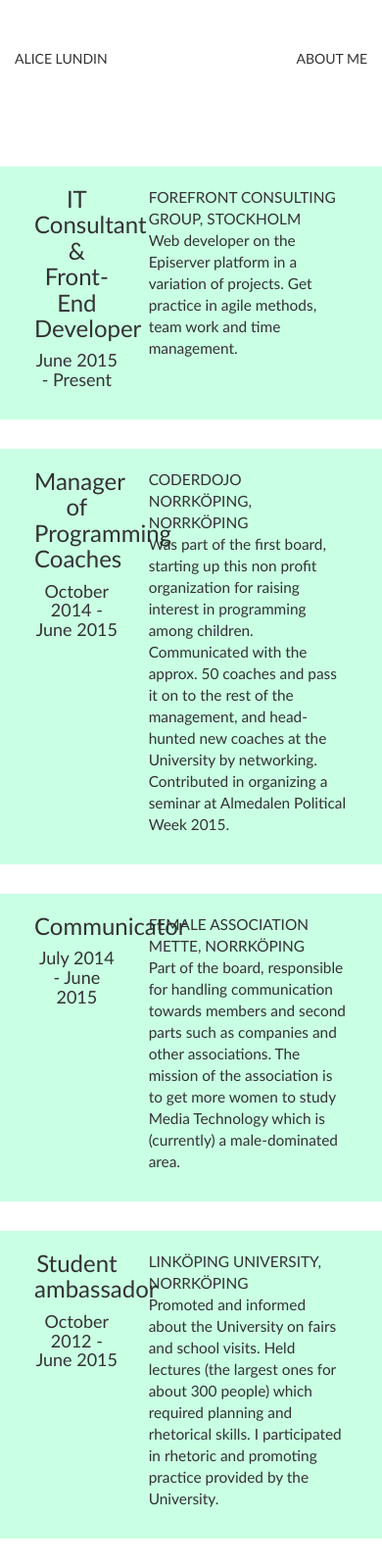
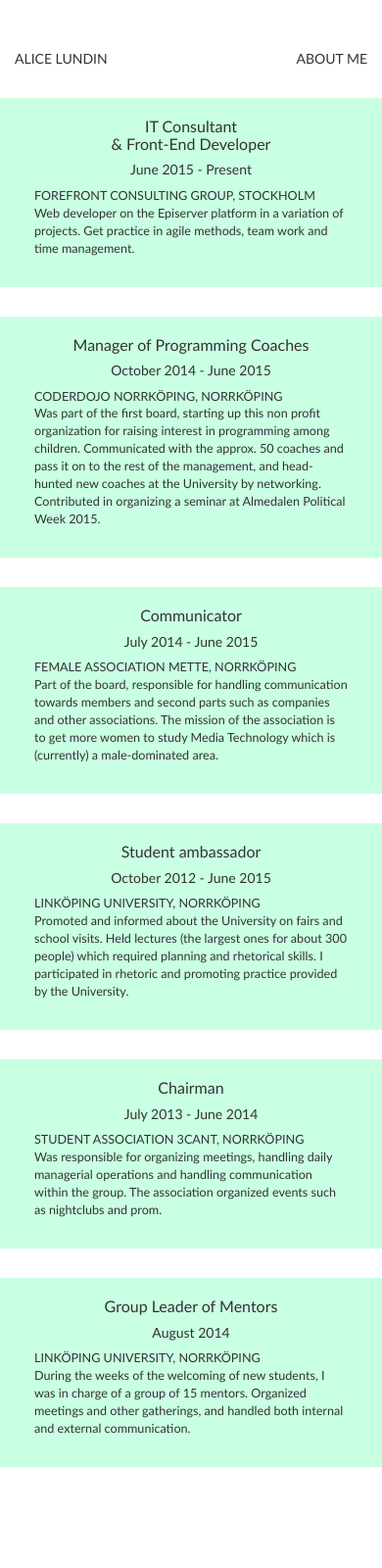
Before and after one commit to alundin/alicelundin.github.io, a plain HTML site: page pages/work.html in a window 390 px wide. Shown: the top 1600 px of the page at 98% size. After the commit the page ends 1497 px from the top, so only its background shows below. Drawn offline with Linux system fonts and the light colour scheme.

Commit message:
mobile styling

```diff
--- /dev/null
+++ b/less/mobilestyles.less
@@ -0,0 +1,41 @@
+@media (max-width: 767px) {
+
+    .navigation {
+        padding-bottom: 30px;
+    }
+
+    .maincontent {
+        .contentBox {
+
+            background-position: 25% 50%;
+            .contentText {
+            opacity: 1;
+            font-size: 28px;
+            top: 36%;
+
+            }
+        }
+
+        .box {
+            height: 115px;
+
+            .contactBox {
+                height: 40px;
+            }
+        }
+    }
+
+
+    .work {
+        .workYears h3 {
+            font-size: 16px;
+        }
+        .workYears h4 {
+            font-size: 14px;
+        }
+        p {
+            font-size: 0.9em;
+        }
+    }
+
+}
--- a/pages/work.html
+++ b/pages/work.html
@@ -8,6 +8,7 @@
     <link href="../bootstrap/css/bootstrap.css" rel="stylesheet" />
 
     <link href="../less/styles.css" rel="stylesheet" />
+    <link href="../less/mobilestyles.css" rel="stylesheet" />
 </head>
 <body>
 
@@ -26,13 +27,13 @@
     <!-- Forefront -->
     <div class="container maincontent">
         <div class="row work">
-            <div class="col-xs-4">
+            <div class="col-xs-12 col-sm-4">
                 <div class="workYears">
                     <h3>IT Consultant <br /> &amp; Front-End Developer</h3>
                     <h4>June 2015 - Present</h4>
                 </div>
             </div>
-            <div class="col-xs-8">
+            <div class="col-xs-12 col-sm-8 ">
                 <div class="workText">
                     <p>
                         FOREFRONT CONSULTING GROUP, STOCKHOLM  <br />
@@ -44,13 +45,13 @@
         </div>
         <!-- Coderdojo -->
         <div class="row work">
-            <div class="col-xs-4">
+            <div class="col-xs-12 col-sm-4">
                 <div class="workYears">
                     <h3>Manager of Programming Coaches</h3>
                     <h4>October 2014 - June 2015</h4>
                 </div>
             </div>
-            <div class="col-xs-8">
+            <div class="col-xs-12 col-sm-8">
                 <div class="workText">
                     <p>
                         CODERDOJO NORRKÖPING, NORRKÖPING <br />
@@ -62,13 +63,13 @@
         </div>
         <!-- Mette -->
         <div class="row work">
-            <div class="col-xs-4">
+            <div class="col-xs-12 col-sm-4">
                 <div class="workYears">
                     <h3>Communicator</h3>
                     <h4>July 2014 - June 2015</h4>
                 </div>
             </div>
-            <div class="col-xs-8">
+            <div class="col-xs-12 col-sm-8">
                 <div class="workText">
                     <p>
                         FEMALE ASSOCIATION METTE, NORRKÖPING <br />
@@ -80,13 +81,13 @@
         </div>
         <!-- Studentambassador -->
         <div class="row work">
-            <div class="col-xs-4">
+            <div class="col-xs-12 col-sm-4">
                 <div class="workYears">
                     <h3>Student ambassador</h3>
                     <h4>October 2012 - June 2015</h4>
                 </div>
             </div>
-            <div class="col-xs-8">
+            <div class="col-xs-12 col-sm-8">
                 <div class="workText">
                     <p>
                         LINKÖPING UNIVERSITY, NORRKÖPING <br />
@@ -99,13 +100,13 @@
 
         <!-- 3Cant -->
         <div class="row work">
-            <div class="col-xs-4">
+            <div class="col-xs-12 col-sm-4">
                 <div class="workYears">
                     <h3>Chairman</h3>
                     <h4>July 2013 - June 2014</h4>
                 </div>
             </div>
-            <div class="col-xs-8">
+            <div class="col-xs-12 col-sm-8">
                 <div class="workText">
                     <p>
                         STUDENT ASSOCIATION 3CANT, NORRKÖPING <br />
@@ -118,13 +119,13 @@
 
         <!-- Huvudklassfadder -->
         <div class="row work">
-            <div class="col-xs-4">
+            <div class="col-xs-12 col-sm-4">
                 <div class="workYears">
                     <h3>Group Leader of Mentors</h3>
                     <h4>August 2014</h4>
                 </div>
             </div>
-            <div class="col-xs-8">
+            <div class="col-xs-12 col-sm-8">
                 <div class="workText">
                     <p>
                         LINKÖPING UNIVERSITY, NORRKÖPING <br />
```
Also changed, not shown: index.html (+7 -6 lines), less/mobilestyles.css (added).
